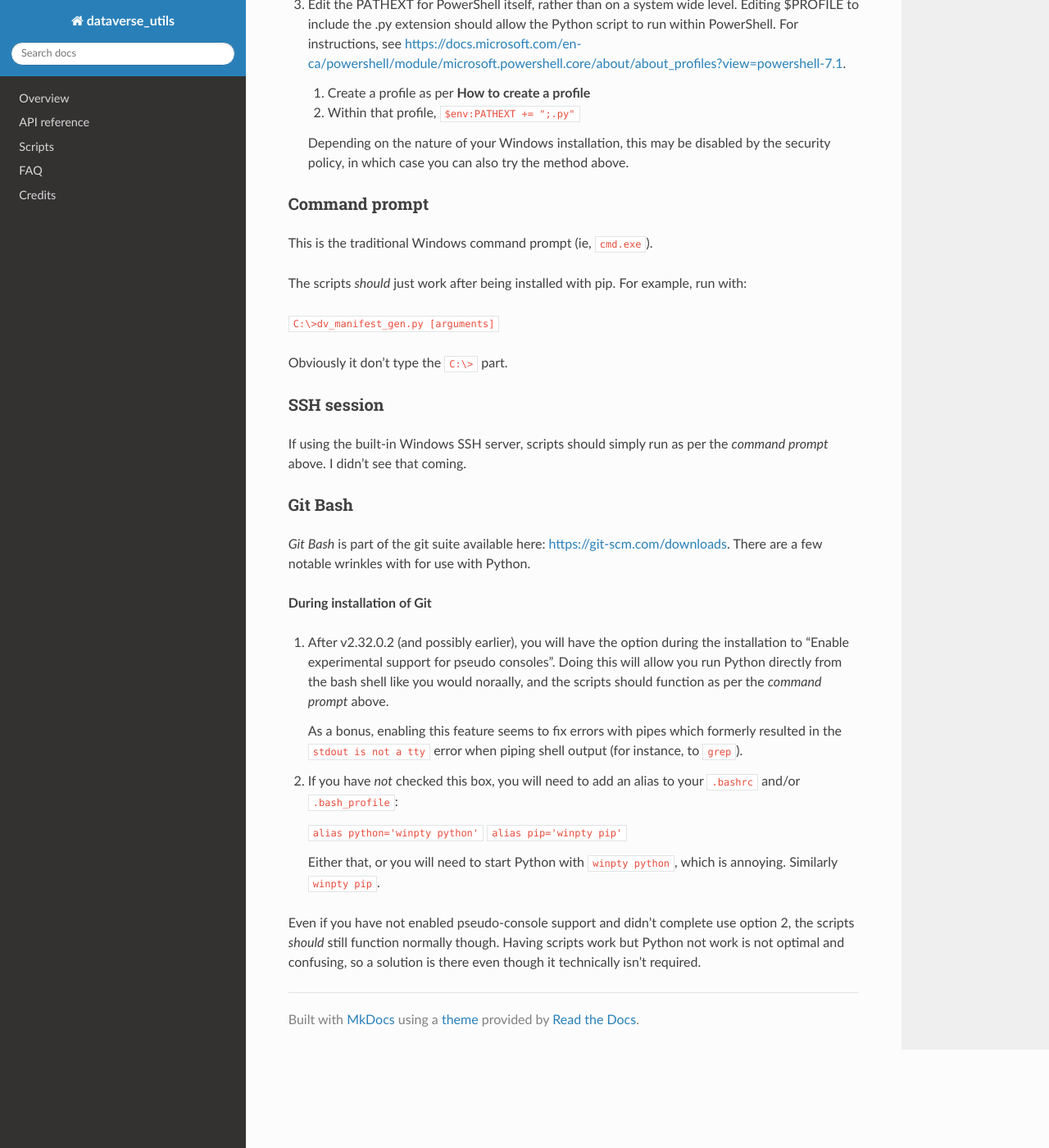
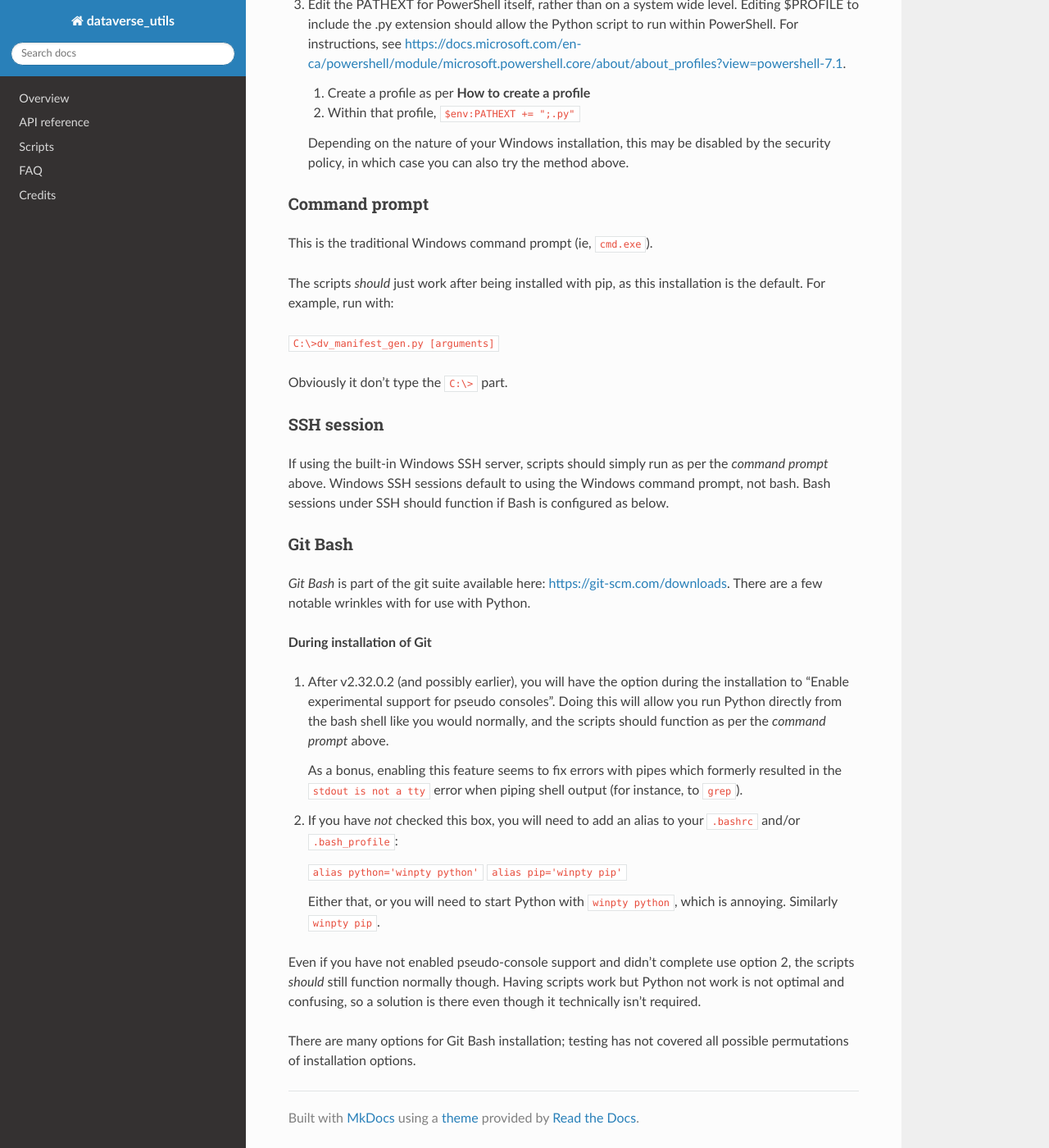
Before and after one commit to ubc-library-rc/dataverse_utils, an MkDocs documentation site: the page built from docs/windows.md, in a window 1280 px wide and 1400 px high, scrolled down 1228 px. Shown: the whole window at 82% size. Built offline with MkDocs 1.6.1, drawn with Linux system fonts in a browser that asks for light colours; nearby versions of some CDN libraries; some of the changed text lies outside the part shown.

```diff
--- a/docs/windows.md
+++ b/docs/windows.md
@@ -42,7 +42,7 @@ This may not occur if the PowerShell is run as an administrator. What is happeni
 
 This is the traditional Windows command prompt (ie, `cmd.exe`).
 
-The scripts *should* just work after being installed with pip. For example, run with:
+The scripts *should* just work after being installed with pip, as this installation is the default. For example, run with:
 
 `C:\>dv_manifest_gen.py [arguments]`
 
@@ -50,7 +50,7 @@ Obviously it don't type the `C:\>` part.
 
 ### SSH session
 
-If using the built-in Windows SSH server, scripts should simply run as per the *command prompt* above. I didn't see that coming.
+If using the built-in Windows SSH server, scripts should simply run as per the *command prompt* above. Windows SSH sessions default to using the Windows command prompt, not bash. Bash sessions under SSH should function if Bash is configured as below.
 
 ### Git Bash
 
@@ -58,7 +58,7 @@ If using the built-in Windows SSH server, scripts should simply run as per the *
 
 **During installation of Git**
 
-1. After v2.32.0.2 (and possibly earlier), you will have the option during the installation to "Enable experimental support for pseudo consoles". Doing this will allow you run Python directly from the bash shell like you would noraally, and the scripts should function as per the *command prompt* above.
+1. After v2.32.0.2 (and possibly earlier), you will have the option during the installation to "Enable experimental support for pseudo consoles". Doing this will allow you run Python directly from the bash shell like you would normally, and the scripts should function as per the *command prompt* above.
 
 	As a bonus,  enabling this feature seems to fix errors with pipes which formerly resulted in the `stdout is not a tty` error when piping shell output (for instance, to `grep`).
 
@@ -70,3 +70,5 @@ If using the built-in Windows SSH server, scripts should simply run as per the *
 	Either that, or you will need to start Python with `winpty python`, which is annoying. Similarly `winpty pip`.
 
 Even if you have not enabled pseudo-console support and didn't complete use option 2, the scripts *should* still function normally though. Having scripts work but Python not work is not optimal and confusing, so a solution is there even though it technically isn't required.
+
+There are many options for Git Bash installation; testing has not covered all possible permutations of installation options.
```
Also changed, not shown: other parts of docs/windows.md (+1 -1 lines), docs/index.md (+2 -2 lines), docs/scripts.md (+2 -2 lines).
